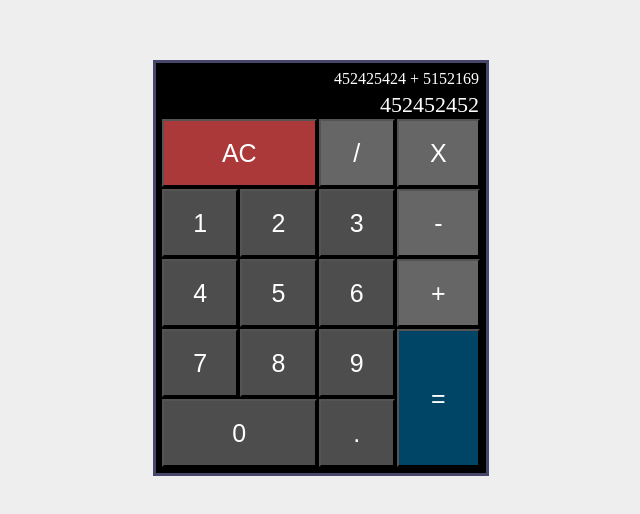
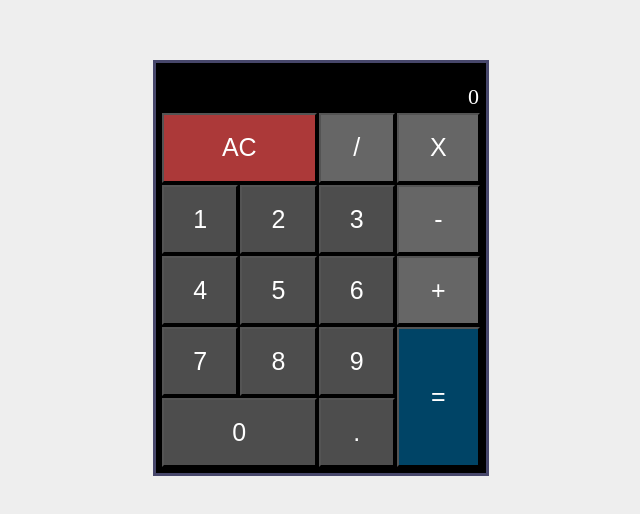
Before and after one commit to MohamedYassineBenomar/Calculator, a React (Create React App) app: page / in a window 1280 px wide. Shown: the part 132-646 px from the top of the page, without its empty margins (319-959 px from the left). Built offline with nearby package versions, Linux system fonts and the light colour scheme.

Commit message:
default state done

```diff
--- a/src/components/Displayer/Displayer.js
+++ b/src/components/Displayer/Displayer.js
@@ -6,10 +6,10 @@ function Displayer() {
     <div id='displayer-container'>
       <div id='display'>
         <div id='complete-operations'>
-          452425424 + 5152169
+
         </div>
         <div id='current-operations'>
-          452452452
+          0
         </div>
       </div>
     </div>
```
